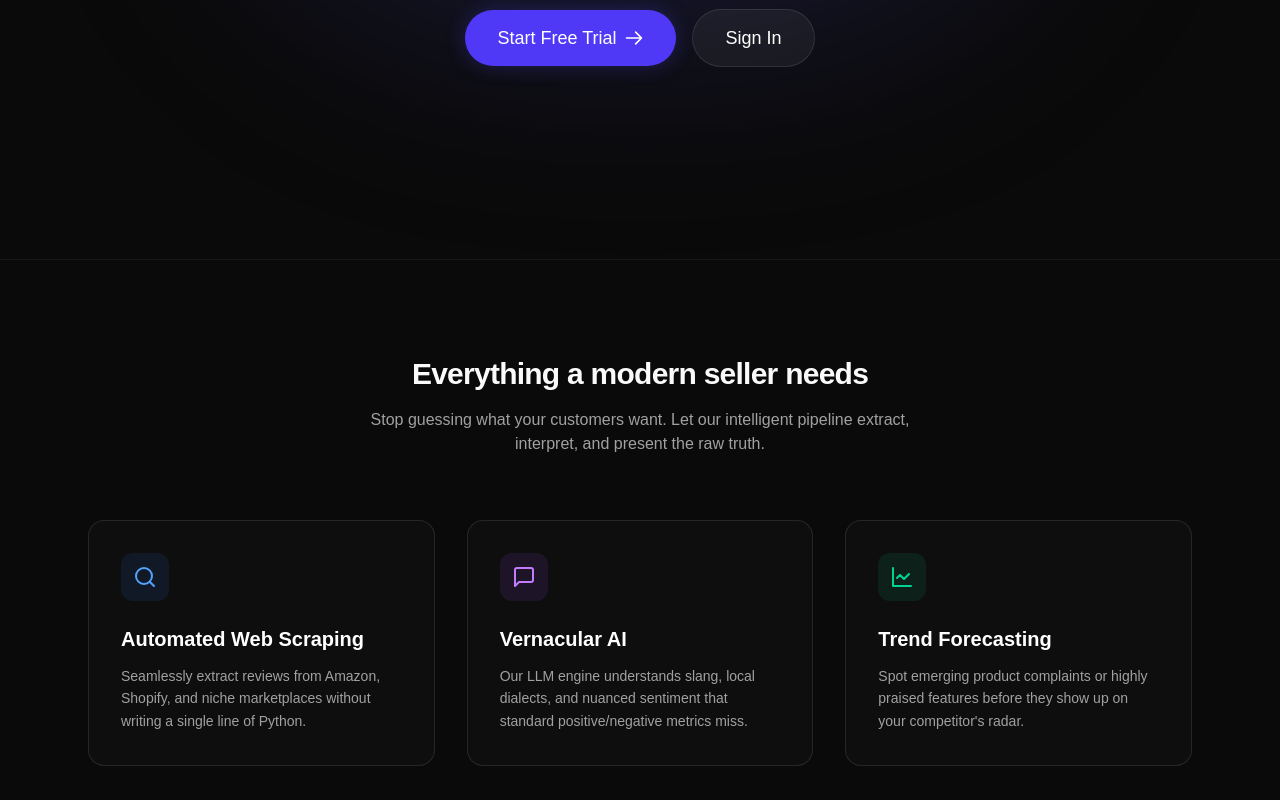
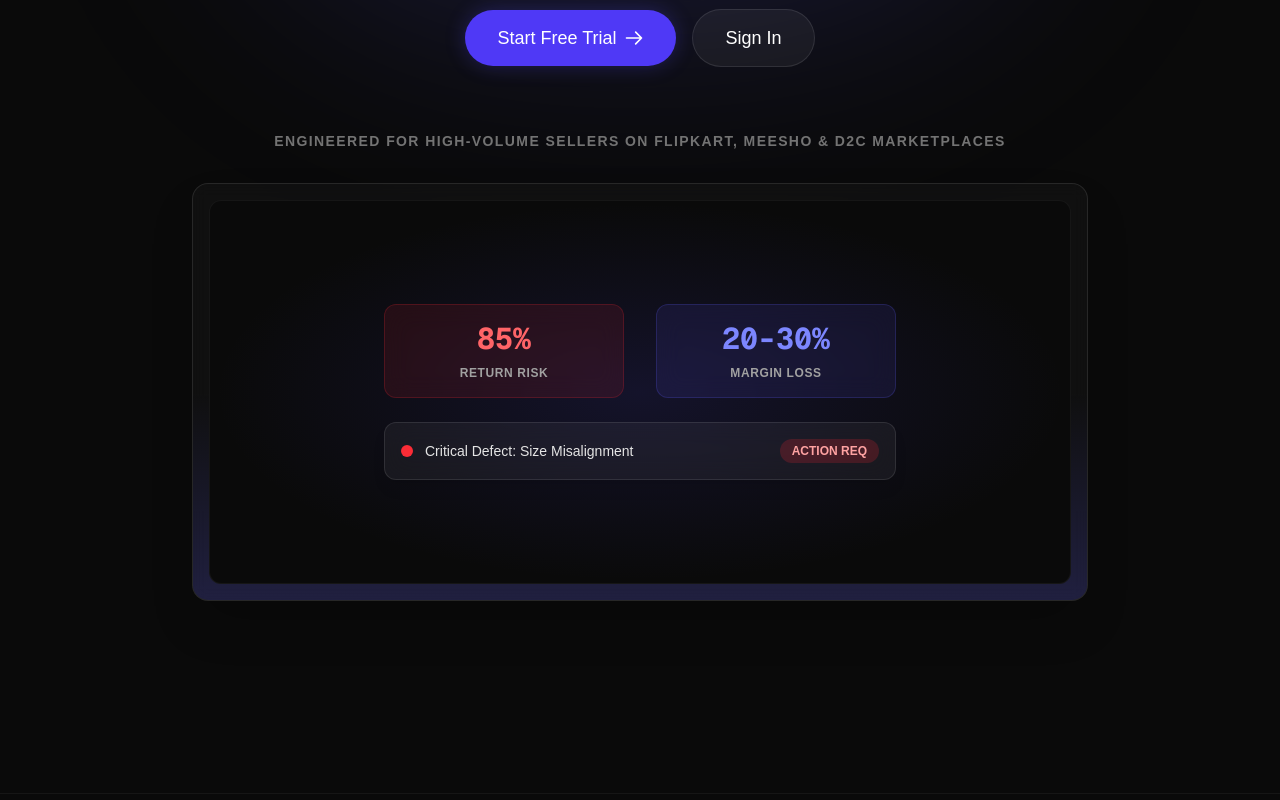
Before and after one commit to mrinalepgp/reviewlens, a Next.js app: page / in a window 1280 px wide. Shown: the part 560-1360 px from the top of the page. Built offline with nearby package versions, Linux system fonts and the light colour scheme.

Commit message:
Elevate Landing Page to World-Class Enterprise SaaS Standard

```diff
--- a/src/app/page.tsx
+++ b/src/app/page.tsx
@@ -21,7 +21,7 @@ export default function Home() {
             <Link href="/login" className="text-sm font-medium text-neutral-300 hover:text-white transition-colors">
               Log in
             </Link>
-            <Link href="/signup" className="rounded-full bg-white px-4 py-2 text-sm font-medium text-black hover:bg-neutral-200 transition-colors">
+            <Link href="/login" className="rounded-full bg-white px-4 py-2 text-sm font-medium text-black hover:bg-neutral-200 transition-colors">
               Get Started
             </Link>
           </div>
@@ -52,7 +52,7 @@ export default function Home() {
 
             <div className="flex flex-col sm:flex-row items-center justify-center gap-4 animate-in fade-in slide-in-from-bottom-8 duration-700 delay-200">
             <Link
-              href="/signup"
+              href="/login"
               className="group relative flex items-center gap-2 bg-indigo-600 hover:bg-indigo-700 text-white px-8 py-3.5 rounded-full font-medium text-lg transition-all shadow-[0_0_20px_rgba(79,70,229,0.3)] hover:shadow-[0_0_30px_rgba(79,70,229,0.5)]"
             >
               Start Free Trial
@@ -66,7 +66,41 @@ export default function Home() {
             >
               Sign In
             </Link>
-          </div>
+            </div>
+
+            <p className="mt-16 text-sm font-semibold text-neutral-500 uppercase tracking-widest animate-in fade-in duration-1000 delay-300">
+              Engineered for high-volume sellers on Flipkart, Meesho & D2C Marketplaces
+            </p>
+
+            {/* Glowing Product Console Preview */}
+            <div className="mt-8 relative max-w-4xl mx-auto rounded-2xl border border-white/10 bg-neutral-900/50 p-2 sm:p-4 shadow-2xl backdrop-blur-sm overflow-hidden animate-in fade-in slide-in-from-bottom-12 duration-1000 delay-500">
+              <div className="absolute inset-0 bg-gradient-to-t from-indigo-500/20 via-transparent to-transparent pointer-events-none" />
+              <div className="h-64 sm:h-96 w-full rounded-xl border border-white/5 bg-neutral-950 flex flex-col items-center justify-center relative overflow-hidden">
+                <div className="absolute inset-0 bg-[radial-gradient(ellipse_at_center,rgba(79,70,229,0.15),transparent_70%)]" />
+                <div className="relative flex flex-col items-center gap-6 z-10 w-full px-4">
+                  <div className="flex gap-4 sm:gap-8 w-full max-w-lg justify-center">
+                    <div className="flex-1 p-4 bg-red-500/10 border border-red-500/20 rounded-xl text-center backdrop-blur-md">
+                      <div className="text-red-400 font-mono font-bold text-3xl">85%</div>
+                      <div className="text-neutral-400 text-xs mt-2 uppercase tracking-wider font-semibold">Return Risk</div>
+                    </div>
+                    <div className="flex-1 p-4 bg-indigo-500/10 border border-indigo-500/20 rounded-xl text-center backdrop-blur-md">
+                      <div className="text-indigo-400 font-mono font-bold text-3xl">20-30%</div>
+                      <div className="text-neutral-400 text-xs mt-2 uppercase tracking-wider font-semibold">Margin Loss</div>
+                    </div>
+                  </div>
+                  <div className="w-full max-w-lg p-4 border border-white/10 bg-white/5 rounded-xl flex items-center justify-between gap-4 backdrop-blur-md shadow-lg">
+                    <div className="flex items-center gap-3">
+                      <div className="relative flex h-3 w-3">
+                        <span className="animate-ping absolute inline-flex h-full w-full rounded-full bg-red-400 opacity-75"></span>
+                        <span className="relative inline-flex rounded-full h-3 w-3 bg-red-500"></span>
+                      </div>
+                      <div className="text-sm text-neutral-200 font-medium">Critical Defect: Size Misalignment</div>
+                    </div>
+                    <div className="px-3 py-1 bg-red-500/20 text-red-300 text-xs rounded-full font-semibold">ACTION REQ</div>
+                  </div>
+                </div>
+              </div>
+            </div>
           </div>
         </section>
 
@@ -78,37 +112,48 @@ export default function Home() {
               <p className="text-neutral-400 max-w-xl mx-auto">Stop guessing what your customers want. Let our intelligent pipeline extract, interpret, and present the raw truth.</p>
             </div>
 
-            <div className="grid md:grid-cols-3 gap-8">
-              {/* Feature 1 */}
-              <div className="p-8 rounded-2xl bg-white/[0.02] border border-white/10 hover:bg-white/[0.04] transition-colors group">
-                <div className="w-12 h-12 rounded-xl bg-blue-500/10 flex items-center justify-center mb-6 text-blue-400 group-hover:scale-110 transition-transform">
-                  <svg xmlns="http://www.w3.org/2000/svg" width="24" height="24" viewBox="0 0 24 24" fill="none" stroke="currentColor" strokeWidth="2" strokeLinecap="round" strokeLinejoin="round"><circle cx="11" cy="11" r="8"/><path d="m21 21-4.3-4.3"/></svg>
+            <div className="grid md:grid-cols-2 gap-8">
+              {/* Card 1 */}
+              <div className="p-8 rounded-2xl bg-gradient-to-br from-white/[0.04] to-transparent border border-white/10 hover:border-white/20 transition-all group">
+                <div className="w-12 h-12 rounded-xl bg-red-500/10 flex items-center justify-center mb-6 text-red-400 group-hover:scale-110 transition-transform">
+                  <svg className="w-6 h-6" fill="none" viewBox="0 0 24 24" stroke="currentColor"><path strokeLinecap="round" strokeLinejoin="round" strokeWidth={2} d="M12 8c-1.657 0-3 .895-3 2s1.343 2 3 2 3 .895 3 2-1.343 2-3 2m0-8c1.11 0 2.08.402 2.599 1M12 8V7m0 1v8m0 0v1m0-1c-1.11 0-2.08-.402-2.599-1M21 12a9 9 0 11-18 0 9 9 0 0118 0z" /></svg>
                 </div>
-                <h3 className="text-xl font-semibold mb-3 text-white">Automated Web Scraping</h3>
+                <h3 className="text-xl font-semibold mb-3 text-white">AI Financial Bleed Calculator</h3>
                 <p className="text-neutral-400 text-sm leading-relaxed">
-                  Seamlessly extract reviews from Amazon, Shopify, and niche marketplaces without writing a single line of Python.
+                  Quantify preventable return losses and margins. Instantly see how much money is leaking due to recurring product flaws.
                 </p>
               </div>
 
-              {/* Feature 2 */}
-              <div className="p-8 rounded-2xl bg-white/[0.02] border border-white/10 hover:bg-white/[0.04] transition-colors group">
-                <div className="w-12 h-12 rounded-xl bg-purple-500/10 flex items-center justify-center mb-6 text-purple-400 group-hover:scale-110 transition-transform">
-                  <svg xmlns="http://www.w3.org/2000/svg" width="24" height="24" viewBox="0 0 24 24" fill="none" stroke="currentColor" strokeWidth="2" strokeLinecap="round" strokeLinejoin="round"><path d="M21 15a2 2 0 0 1-2 2H7l-4 4V5a2 2 0 0 1 2-2h14a2 2 0 0 1 2 2z"/></svg>
+              {/* Card 2 */}
+              <div className="p-8 rounded-2xl bg-gradient-to-br from-white/[0.04] to-transparent border border-white/10 hover:border-white/20 transition-all group">
+                <div className="w-12 h-12 rounded-xl bg-indigo-500/10 flex items-center justify-center mb-6 text-indigo-400 group-hover:scale-110 transition-transform">
+                  <svg className="w-6 h-6" fill="none" viewBox="0 0 24 24" stroke="currentColor"><path strokeLinecap="round" strokeLinejoin="round" strokeWidth={2} d="M9 5H7a2 2 0 00-2 2v12a2 2 0 002 2h10a2 2 0 002-2V7a2 2 0 00-2-2h-2M9 5a2 2 0 002 2h2a2 2 0 002-2M9 5a2 2 0 012-2h2a2 2 0 012 2" /></svg>
                 </div>
-                <h3 className="text-xl font-semibold mb-3 text-white">Vernacular AI</h3>
+                <h3 className="text-xl font-semibold mb-3 text-white">Defect Taxonomy Engine</h3>
                 <p className="text-neutral-400 text-sm leading-relaxed">
-                  Our LLM engine understands slang, local dialects, and nuanced sentiment that standard positive/negative metrics miss.
+                  Isolate root hardware, performance, and sizing complaints. Categorize and map vernacular feedback to exact manufacturing issues.
                 </p>
               </div>
 
-              {/* Feature 3 */}
-              <div className="p-8 rounded-2xl bg-white/[0.02] border border-white/10 hover:bg-white/[0.04] transition-colors group">
+              {/* Card 3 */}
+              <div className="p-8 rounded-2xl bg-gradient-to-br from-white/[0.04] to-transparent border border-white/10 hover:border-white/20 transition-all group">
+                <div className="w-12 h-12 rounded-xl bg-blue-500/10 flex items-center justify-center mb-6 text-blue-400 group-hover:scale-110 transition-transform">
+                  <svg className="w-6 h-6" fill="none" viewBox="0 0 24 24" stroke="currentColor"><path strokeLinecap="round" strokeLinejoin="round" strokeWidth={2} d="M13 10V3L4 14h7v7l9-11h-7z" /></svg>
+                </div>
+                <h3 className="text-xl font-semibold mb-3 text-white">1-Click Mitigation Playbook</h3>
+                <p className="text-neutral-400 text-sm leading-relaxed">
+                  Instant supplier quality memos & listing optimization copy. Generate automated action plans to stop the bleeding immediately.
+                </p>
+              </div>
+
+              {/* Card 4 */}
+              <div className="p-8 rounded-2xl bg-gradient-to-br from-white/[0.04] to-transparent border border-white/10 hover:border-white/20 transition-all group">
                 <div className="w-12 h-12 rounded-xl bg-emerald-500/10 flex items-center justify-center mb-6 text-emerald-400 group-hover:scale-110 transition-transform">
-                  <svg xmlns="http://www.w3.org/2000/svg" width="24" height="24" viewBox="0 0 24 24" fill="none" stroke="currentColor" strokeWidth="2" strokeLinecap="round" strokeLinejoin="round"><path d="M3 3v18h18"/><path d="m19 9-5 5-4-4-3 3"/></svg>
+                  <svg className="w-6 h-6" fill="none" viewBox="0 0 24 24" stroke="currentColor"><path strokeLinecap="round" strokeLinejoin="round" strokeWidth={2} d="M9 12l2 2 4-4m5.618-4.016A11.955 11.955 0 0112 2.944a11.955 11.955 0 01-8.618 3.04A12.02 12.02 0 003 9c0 5.591 3.824 10.29 9 11.622 5.176-1.332 9-6.03 9-11.622 0-1.042-.133-2.052-.382-3.016z" /></svg>
                 </div>
-                <h3 className="text-xl font-semibold mb-3 text-white">Trend Forecasting</h3>
+                <h3 className="text-xl font-semibold mb-3 text-white">Shield Authenticity Radar</h3>
                 <p className="text-neutral-400 text-sm leading-relaxed">
-                  Spot emerging product complaints or highly praised features before they show up on your competitor's radar.
+                  Detect review bombing, fake accounts, and generate marketplace dispute tickets to protect your brand health.
                 </p>
               </div>
             </div>
```
